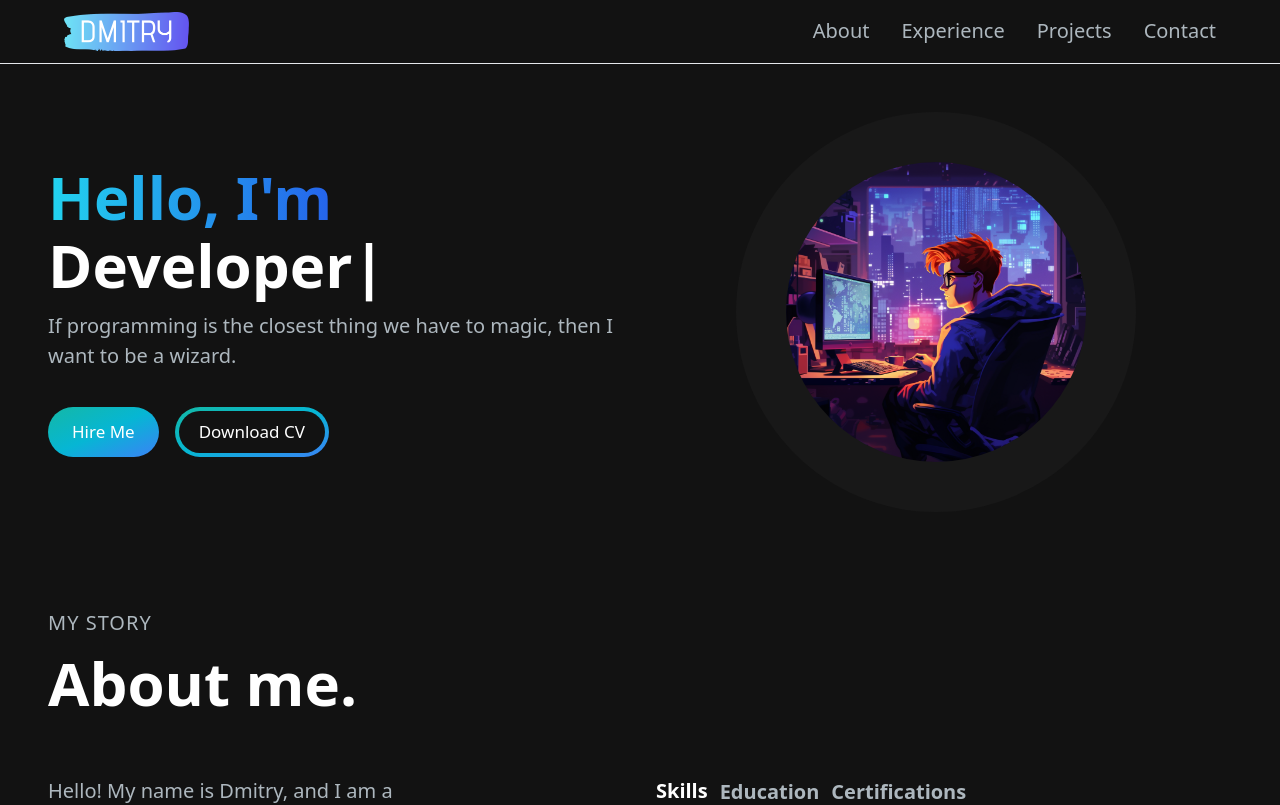
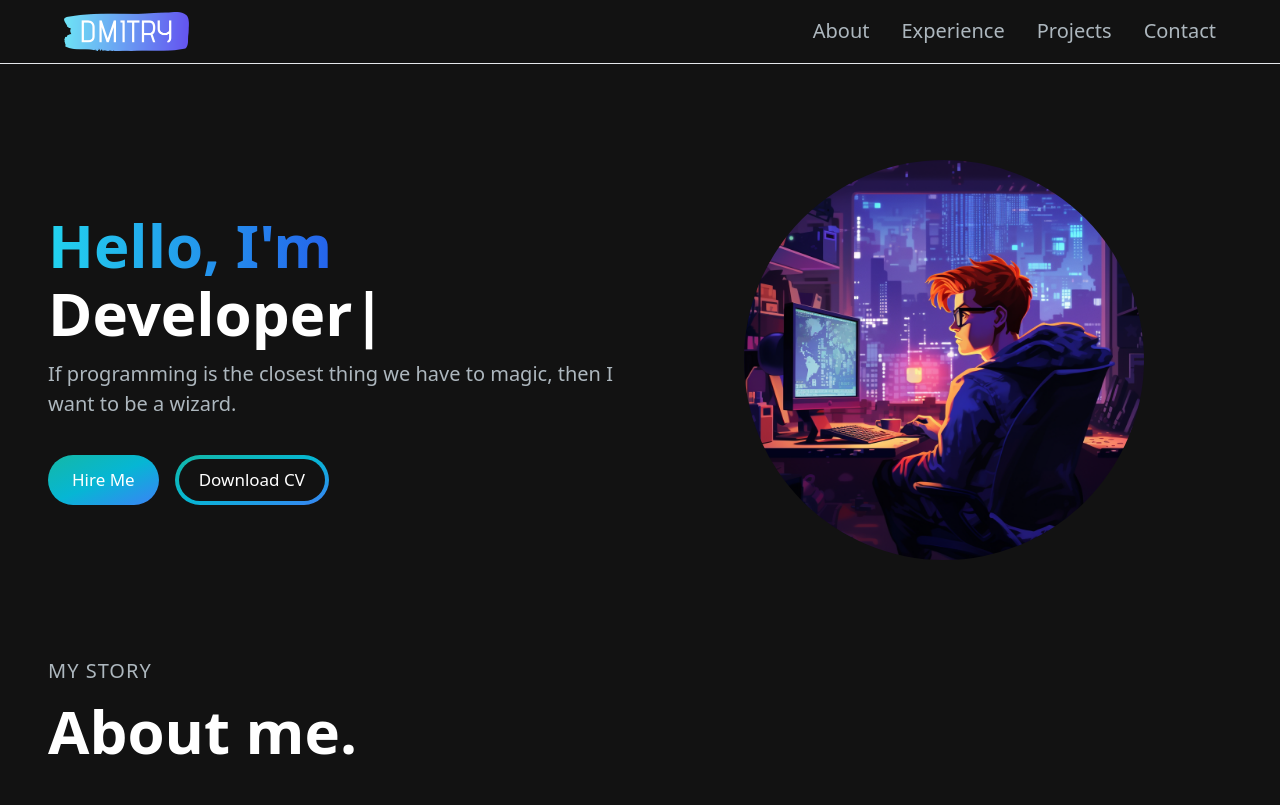
Before and after one commit to DiMs8P/Portfolio, a Next.js app: page /en in a window 1280 px wide. Shown: the top 805 px of the page. Built offline with nearby package versions, Linux system fonts and the light colour scheme.

Commit message:
finished with hero image

```diff
--- a/app/components/Hero.jsx
+++ b/app/components/Hero.jsx
@@ -13,7 +13,7 @@ const Hero = () => {
     const t = useTranslations("HeroSection");
   return (
     <section>
-        <div className='grid md:grid-cols-2'>
+        <div className='grid md:grid-cols-2 mt-12 gap-8 relative'>
             <div className='place-self-center text-center md:text-left'>
                 <h1 className='text-white mb-4 text-4xl sm:text-5xl lg:text-6xl font-extrabold'>
                     <AnimationWrapper
@@ -82,9 +82,8 @@ const Hero = () => {
                     </button>
                 </AnimationWrapper>
             </div>
-            <div className='place-self-center mt-4 lg:mt-0'>
+            <div className='place-self-center'>
                 <AnimationWrapper
-                    className="rounded-full bg-[#181818] w-[250px] h-[250px] lg:w-[400px] lg:h-[400px] relative"
                     variants={fadeIn('left', 'tween', 0.3)}
                     initial='hidden'
                     whileInView={'show'}
@@ -93,9 +92,9 @@ const Hero = () => {
                     <Image
                         src={HeroImage}
                         alt="hero image"
-                        className="absolute transform -translate-x-1/2 -translate-y-1/2 top-1/2 left-1/2 rounded-full"
-                        width={300}
-                        height={300}
+                        className="rounded-full w-[250px] h-[250px] sm:w-[300px] sm:h-[300px] md:w-[350px] md:h-[350px] lg:w-[400px] lg:h-[400px]"
+                        width={400}
+                        height={400}
                     />
                 </AnimationWrapper>
             </div>
```
